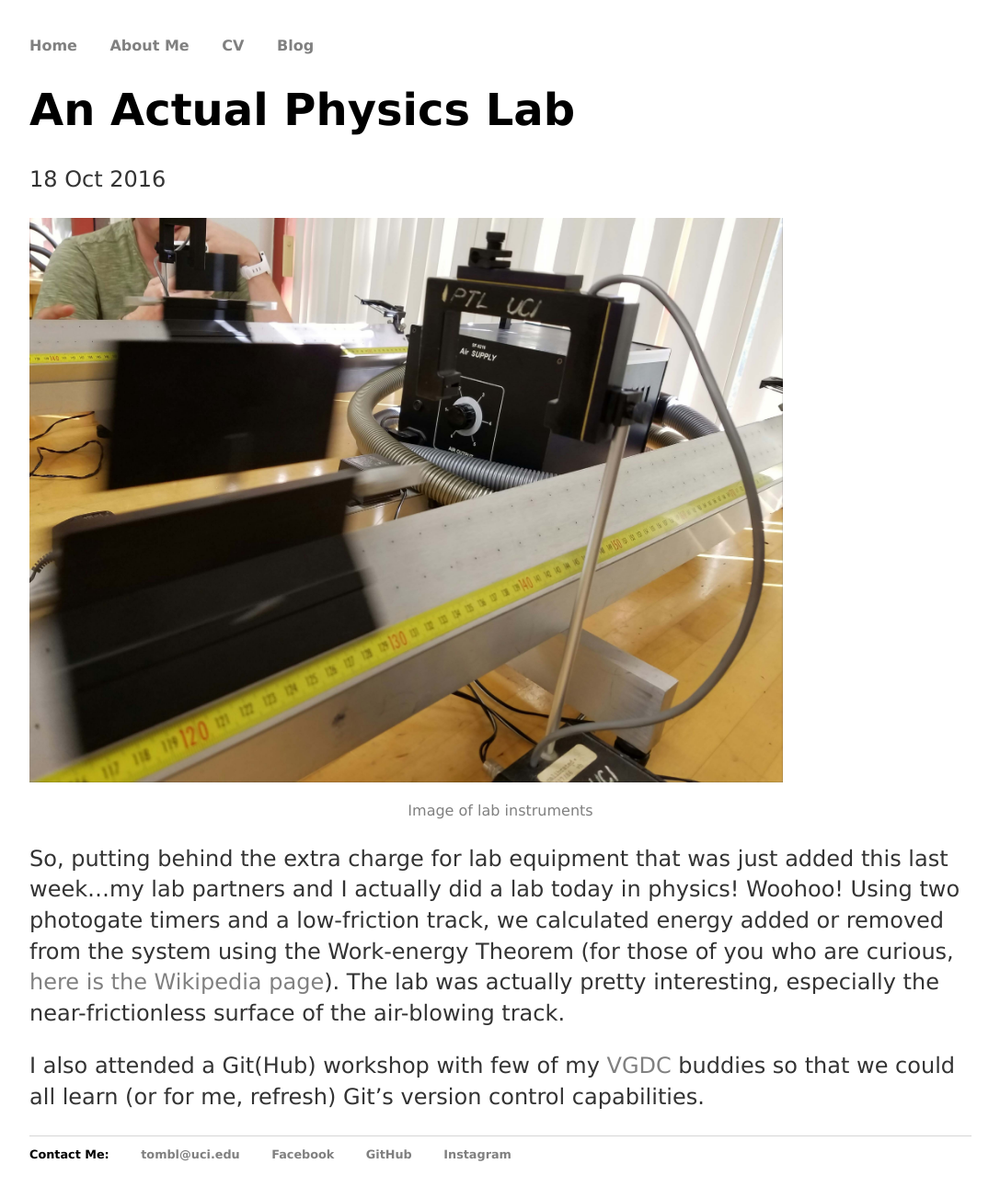
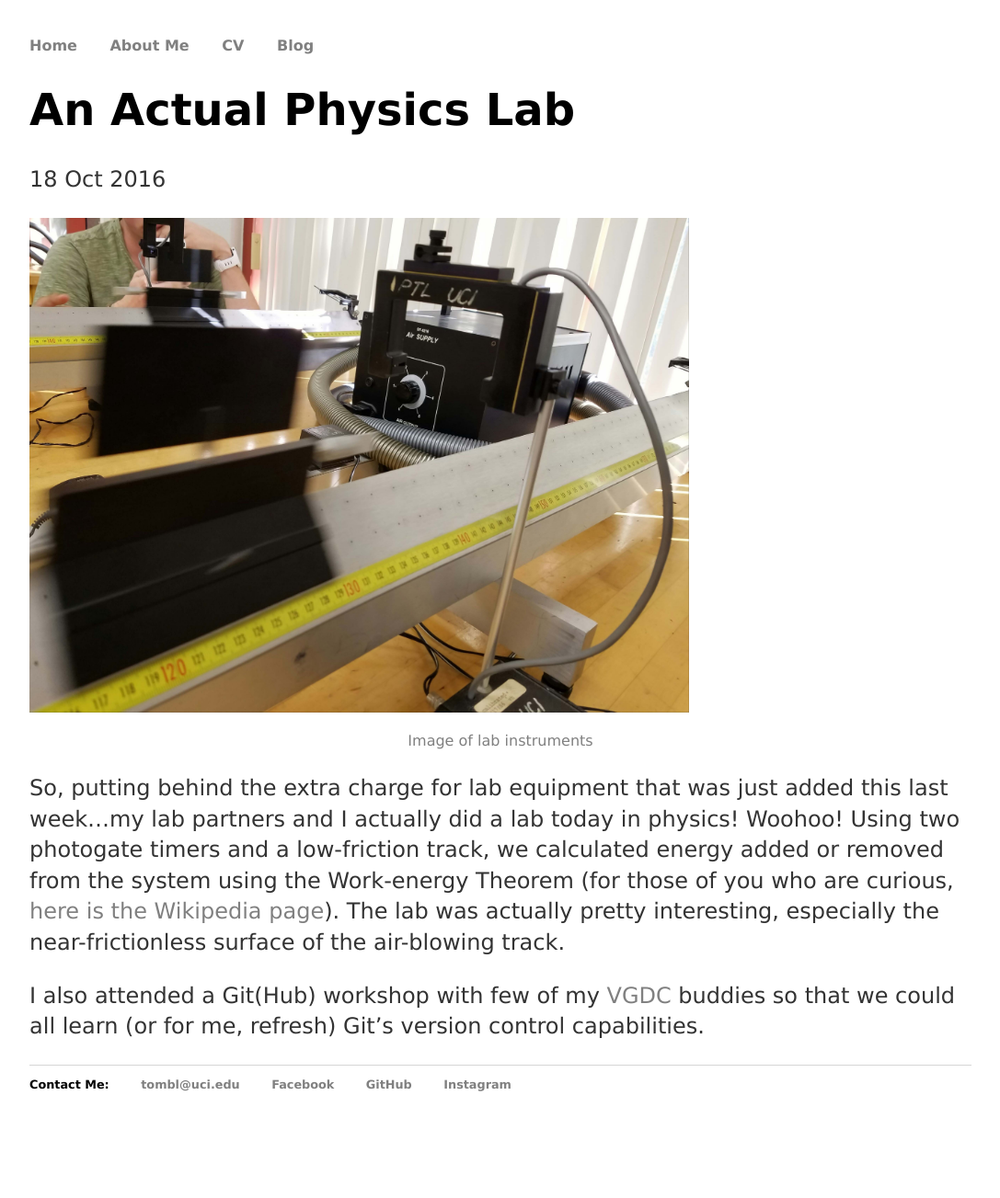
Before and after one commit to BTx123/BTx123.github.io, a Jekyll site: the page built from _posts/2016-10-18-an-actual-physics-lab.md, in a window 1280 px wide. Shown: the whole page at 92% size, without its empty margins (96-1183 px from the left). Built offline with Jekyll 4.4.1, drawn with Linux system fonts in a browser that asks for light colours; after the commit the page ends 1227 px from its top, so only the background shows below that.

Commit message:
Update template width

```diff
--- a/_includes/image.html
+++ b/_includes/image.html
@@ -14,7 +14,7 @@ caption: the text to display below the image
     {% endif %}
         <img src="{{ site.url }}/{{ include.img }}"
             alt="{{ include.title }}"
-            style="width: 80%; margin: auto"/>
+            style="width: 70%; margin: auto"/>
     {% if include.url %}
     </a>
     {% endif %}
```
